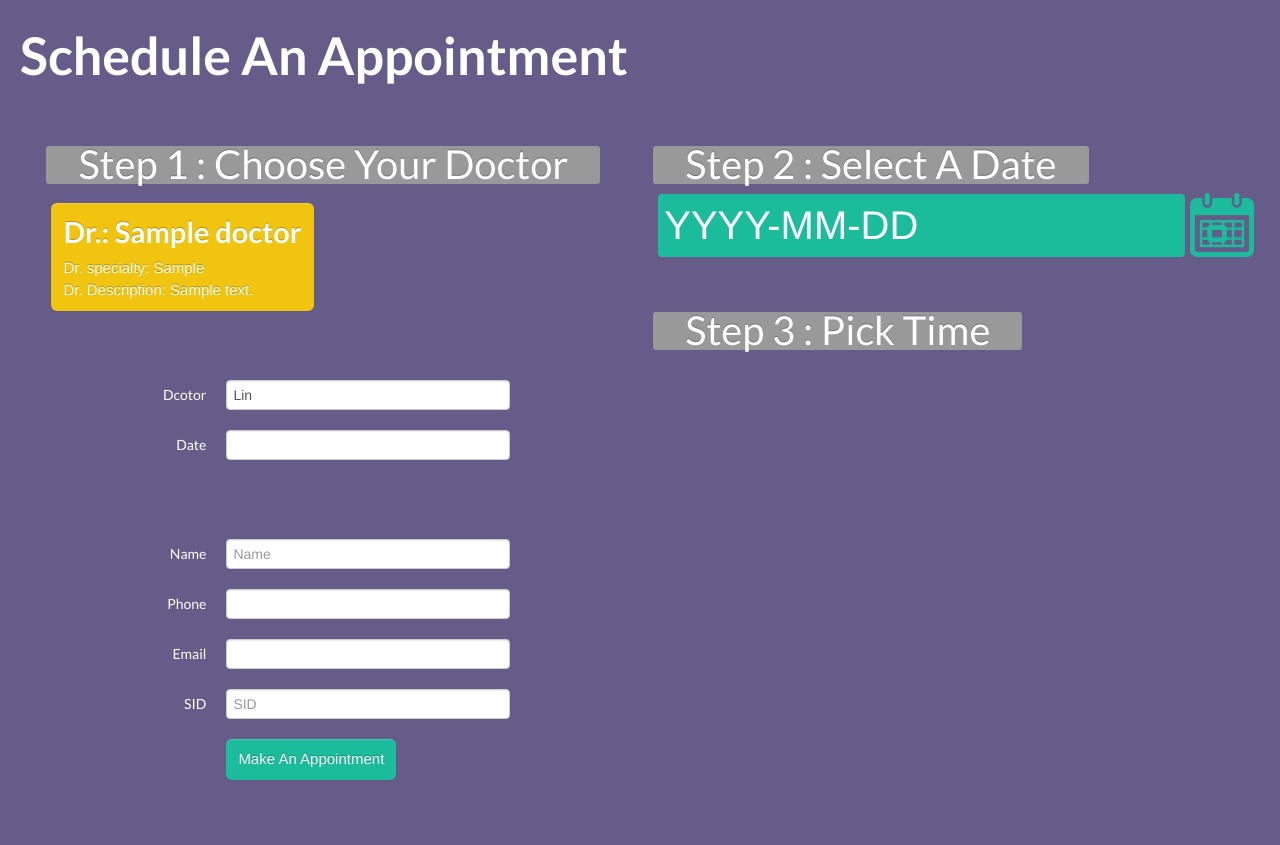
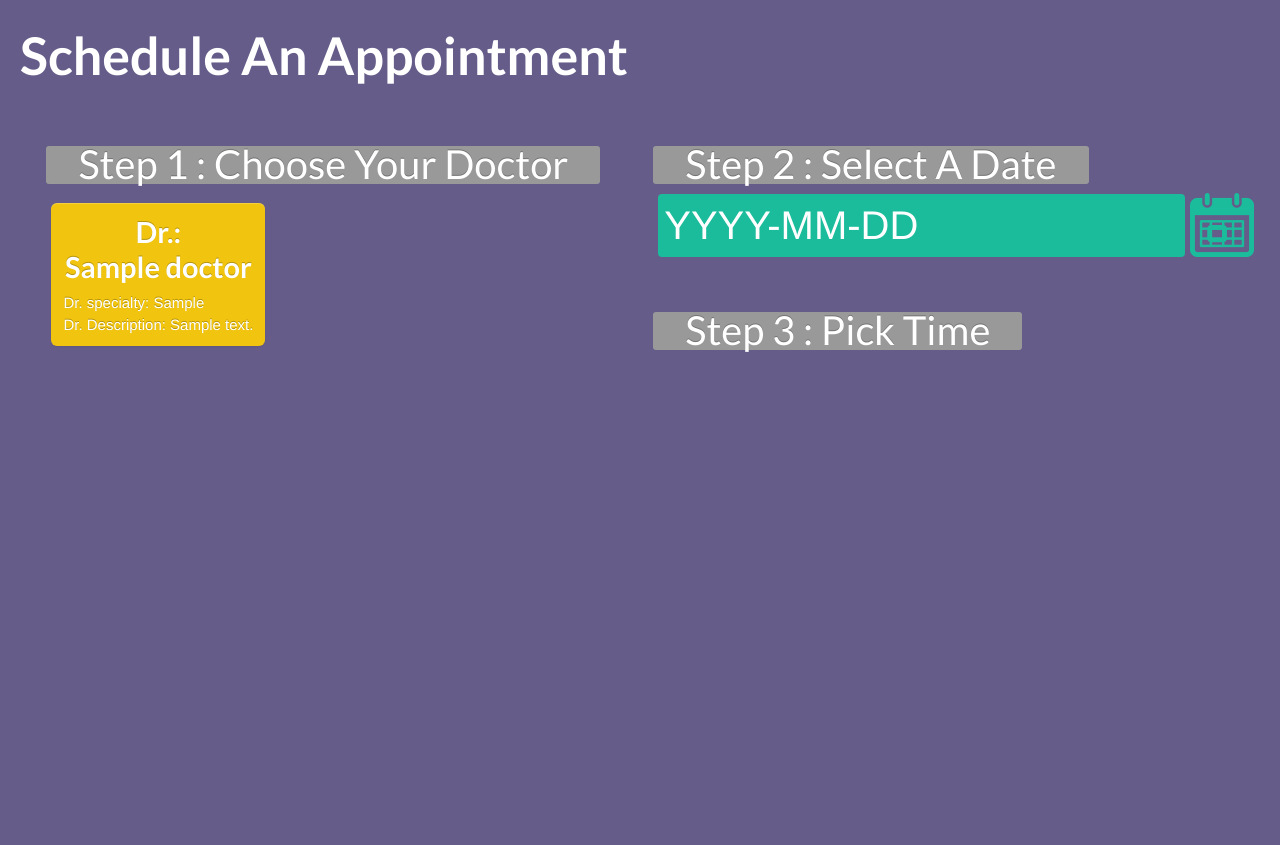
Before and after one commit to axacheng/snail, a Python web app: template templates/index.html in a window 1280 px wide. Shown: the part 77-922 px from the top of the page. After the commit the page ends 429 px from the top, so only its background shows below. Run offline with Jinja, Linux system fonts and the light colour scheme; the template is opened without the code that fills it: most values are stand-ins (such as "Sample title", 1, 10 or a date in 2020); some libraries are stand-ins or nearby versions.

Commit message:
pre-release version

```diff
--- a/handlers.py
+++ b/handlers.py
@@ -32,11 +32,7 @@ class MainPage(BaseHandler):
   def get(self):
     available_doctor = models.User.QueryAvailableDoctor().fetch()
     template_dict = {'available_doctor': available_doctor}
-    #self.response.headers['Content-Type'] = 'application/json'
-    #self.response.out.write(json.dumps(available_doctor.map(_json_encode_for_ndb)))
-
     self.render_template('index.html', template_dict)
-
 
 
   def post(self, data):
@@ -44,7 +40,7 @@ class MainPage(BaseHandler):
 
 
 class MakeAppointment(BaseHandler):
-  def get(self, form):
+  def get(self):
     pass
 
   def post(self):
--- a/templates/index.html
+++ b/templates/index.html
@@ -24,7 +24,7 @@
 			</div>
 		</header>
 		<div class="container-fluid">
-			<div class="row-fluid mvxll">
+			<div class="row-fluid mvxll" id="choose_datetime">
 			  	<h2> Schedule An Appointment </h2>
 			  	<div class="span5">
 			  		<div id="step1" class="mvll">
@@ -35,7 +35,7 @@
 			  		{% for doctor in available_doctor %}
 	          			<button class="btn btn-warning mls mtm">
 	          				<h4>
-	          					Dr.: {{ doctor.dr_name }}
+	          					Dr.:<div class="dr_name">{{ doctor.dr_name }}</div>
 	          				</h4>
 	          				<div class="btnfonts">
 		          				Dr. specialty: {{ doctor.dr_major }}
@@ -47,7 +47,7 @@
 	          		{% endfor %}
         			</div>
 			  		</div> <!-- step1 -->
-			  	</div><!--span6(1)-->
+			  	</div><!--span5(1)-->
 			  	<div class="span6 pull-right">
 			  		<div id="step2" class="mvll">
 			  		<h3>
@@ -67,25 +67,24 @@
 			  		</div> <!-- #pick_time -->
 			  		</div><!--step3-->
 			  	</div><!--span6(2)-->
-
+			</div><!--row-fluid mvxll-->
+			<div class="row-fluid mvxll" id="appointment_form">
 			  <div class="span8">
 					<form id="make_appointment" action="/appointment/make/" method="POST" class="form-horizontal">
 
 			  		<div class="control-group">
 			    		<label class="control-label">Dcotor</label>
 			    		<div class="controls">
-			      		<input name="form_data" class="input-xlarge" type="text" id="doctor_name" value="Lin">
+			      		<input name="form_data" class="input-xlarge" type="text" id="doctor_name" value="">
 			    		</div>
 			  		</div>
 
 						<div class="control-group">
 			    		<label class="control-label">Date</label>
 			    		<div class="controls">
-			      		<input name="form_data" class="input-xlarge" type="text" id="datepicker" />
+			      		<input name="form_data" class="input-xlarge" type="text" id="date" />
 			    		</div>
 			  		</div>
-
-
 
 			  		<br><br><br>
 			  		<div class="control-group" id="appointment_summary">
@@ -129,8 +128,17 @@
 		</div> <!-- container-fluid -->
 
 		<script type="text/javascript">
-			//
-			var doctor = $('#doctor_name').val()
+
+			// Initial
+			$('#appointment_form').hide()
+
+			// Step 1
+			$(".btn-warning").on('click', function(){
+      	var dr_name = $(this).children().children().text()
+      	$('#doctor_name').val(dr_name)
+      });
+
+			// Step 2.1
 			$( "#datepicker" ).datepicker({
 				beforeShowDay: $.datepicker.noWeekends,
 				buttonImage: "static/img/planner-primary.png",
@@ -141,11 +149,19 @@
 				showOn: "button"}
 			); // .datepicker end
 
-			//
+			// Step 2.2
 			$("#datepicker" ).change(function() {
 				// clean up
 				$('#pick_time').empty()
+
+				// set date to form for /appointment/make/ handler
 				var date = $('#datepicker').val()
+				var doctor = $('#doctor_name').val()
+				if (!doctor.length) {
+					alert('Please choose at least one doctor.')
+				} // if end
+
+				else {
 	  			$.ajax({
 	  				url: "/appointment/query/timeline/" + doctor + "/" + date,
 	  				type: "GET",
@@ -157,14 +173,26 @@
 	  					}); //.each end
 	  				} // success end
 	  			}) //.ajax end
+				} // else end
   		}); // .change end
 
-
+			// Step 3
 			//$(document).on(events, selector, data, handler);
 			$('#pick_time').on('click', '.pick_time', function(){
-				alert($(this).text())
+				var dr_name = $('#dr_name').text()
+				var time = $(this).text()
+
+				// set time to $('#date') with its value
+				// format would be 'YYYYMMDDHH'
+				var date = $('#datepicker').val()
+				var date_time = date + time
+				$('#date').val("")
+				$('#date').val(date_time)
+				console.log(date_time)
+
+				$('#choose_datetime').hide()
+				$('#appointment_form').show()
 			}); // #make_appointment.on end
-
 
 			//
   		$("#make_appointment").submit(function(event){
```
Lines whose indentation alone changed are shown as unchanged.
